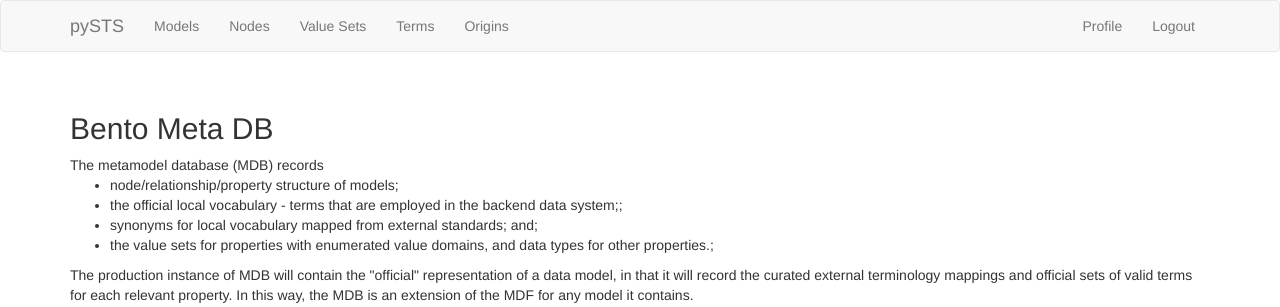
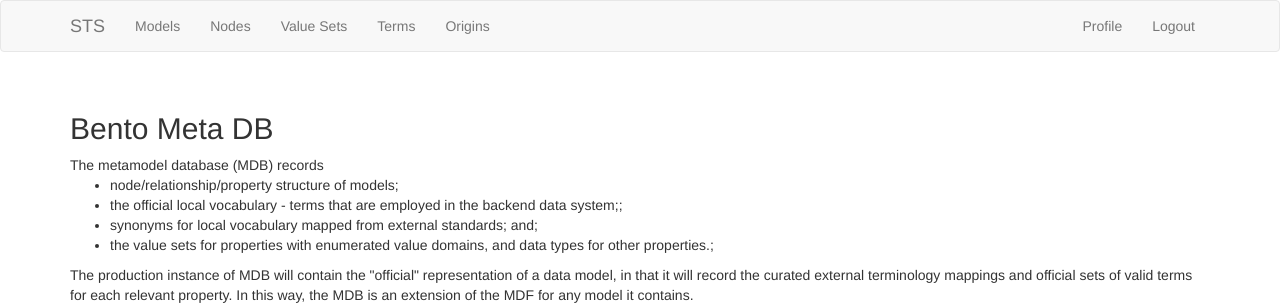
Before and after one commit to CBIIT/bento-sts, a Python web app: template pysts/app/templates/about-mdb.html in a window 1280 px wide. Shown: the top 307 px of the page. Run offline with Jinja, Linux system fonts and the light colour scheme; the template is opened without the code that fills it, so the values that code supplies are empty; some libraries are stand-ins or nearby versions.

Commit message:
rename to STS

```diff
--- a/pysts/app/templates/base.html
+++ b/pysts/app/templates/base.html
@@ -1,7 +1,7 @@
 {% extends 'bootstrap/base.html' %}
 
 {% block title %}
-    {% if title %}{{ title }} - pySTS{% else %}{{ _('Welcome to pySTS') }}{% endif %}
+    {% if title %}{{ title }} - STS{% else %}{{ _('Welcome to STS') }}{% endif %}
 {% endblock %}
 
 {% block navbar %}
@@ -14,7 +14,7 @@
                     <span class="icon-bar"></span>
                     <span class="icon-bar"></span>
                 </button>
-                <a class="navbar-brand" href="{{ url_for('main.index') }}">pySTS</a>
+                <a class="navbar-brand" href="{{ url_for('main.index') }}">STS</a>
             </div>
             <div class="collapse navbar-collapse" id="bs-example-navbar-collapse-1">
                 <ul class="nav navbar-nav">
```
